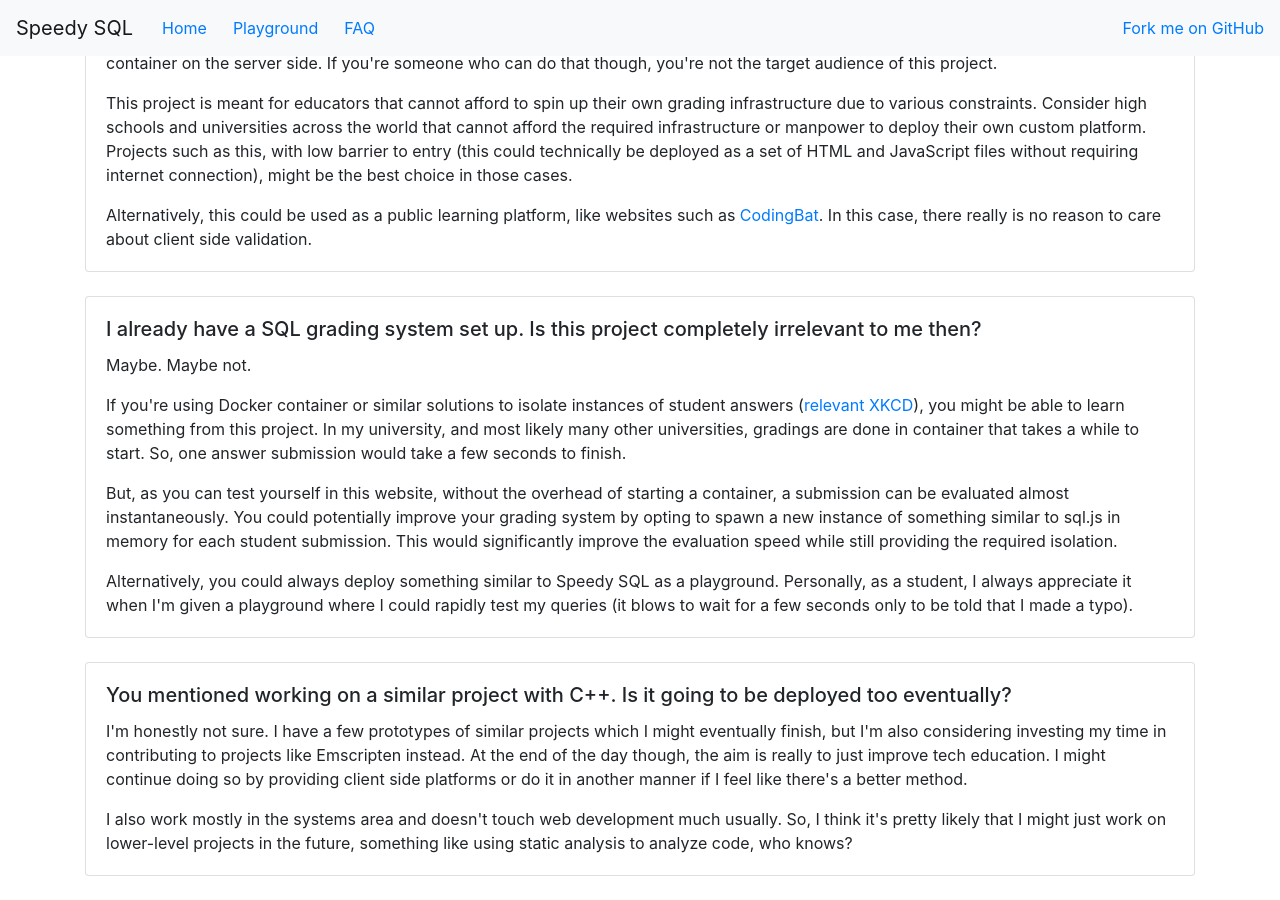
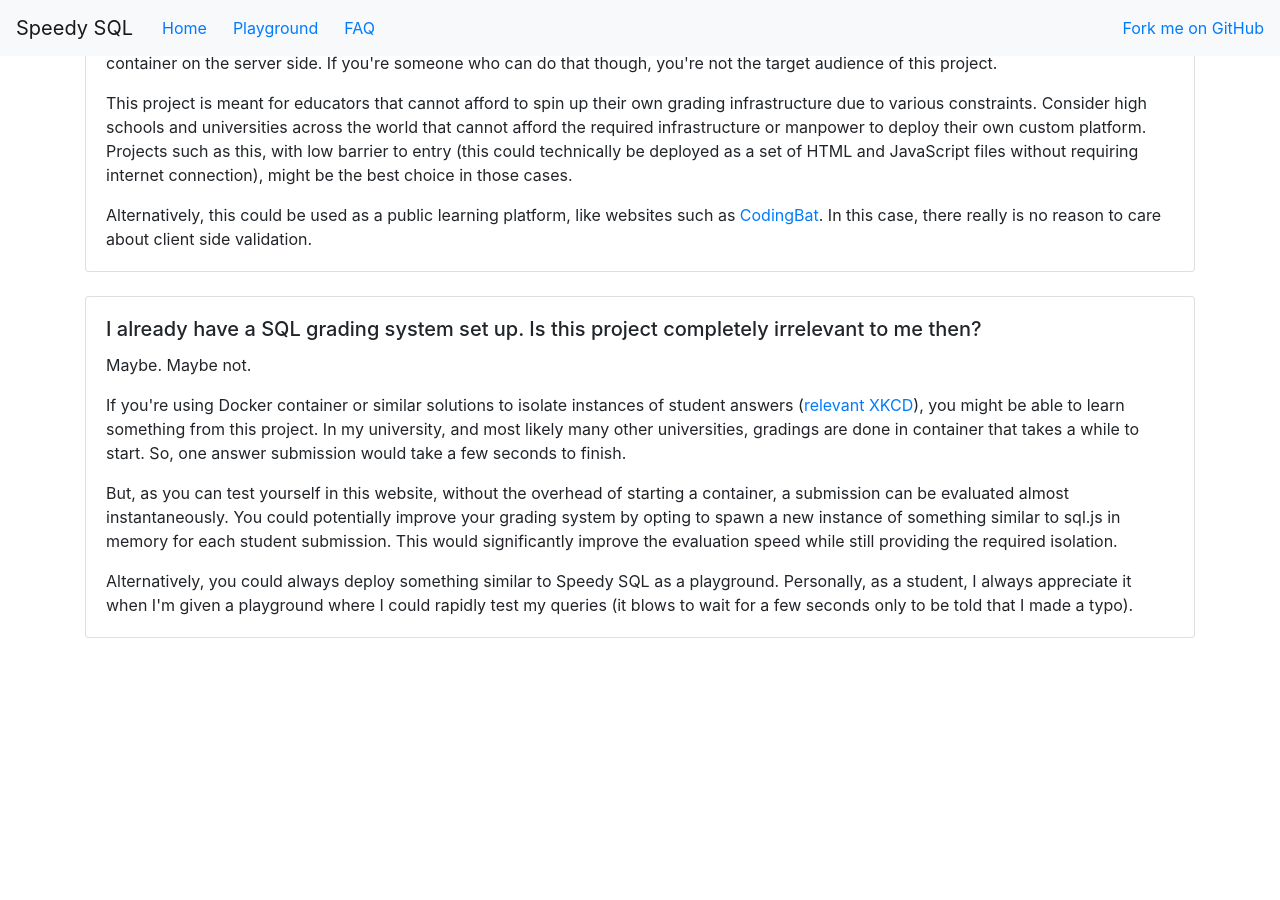
Before and after one commit to NicholasHusin/speedy-sql, a Jekyll site: the page built from faq.html, in a window 1280 px wide and 900 px high, scrolled down 522 px. Built offline with Jekyll 4.4.1, drawn with Linux system fonts in a browser that asks for light colours; after the commit the page ends 1184 px from its top, so only the background shows below that.

Commit message:
Update FAQ

```diff
--- a/faq.html
+++ b/faq.html
@@ -77,22 +77,6 @@
       </div>
     </div>
 
-    <div class="card my-4">
-      <div class="card-body">
-        <h5 class="card-title">You mentioned working on a similar project with C++. Is it going to be deployed too eventually?</h5>
-        <p class="card-text">
-        I'm honestly not sure. I have a few prototypes of similar projects which I might eventually finish,
-        but I'm also considering investing my time in contributing to projects like Emscripten instead.
-        At the end of the day though, the aim is really to just improve tech education.
-        I might continue doing so by providing client side platforms or do it in another manner if I feel like there's a better method.
-        </p>
-        <p class="card-text">
-        I also work mostly in the systems area and doesn't touch web development much usually.
-        So, I think it's pretty likely that I might just work on lower-level projects in the future,
-        something like using static analysis to analyze code, who knows?
-      </div>
-    </div>
-
   </div>
 </html>
 {% include foot.html %}
```
